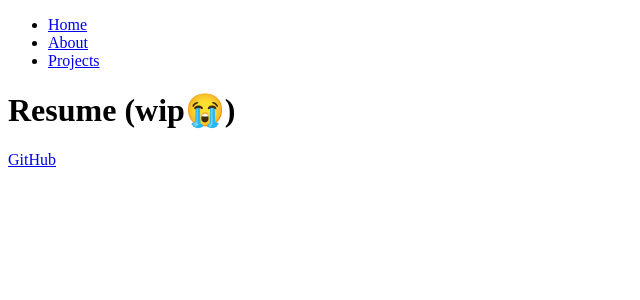
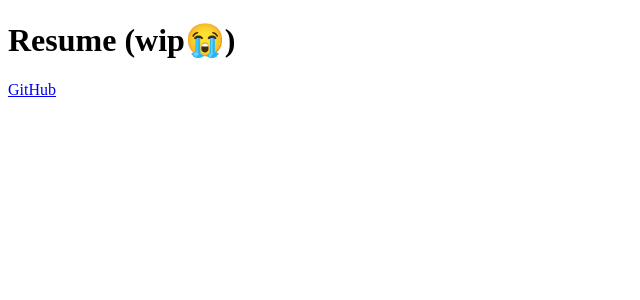
Before and after one commit to waleedlugod/waleedlugod, a React (Create React App) app: page / in a window 1280 px wide. Shown: the top 300 px of the page, without its empty margins (0-640 px from the left). Built offline with nearby package versions, Linux system fonts and the light colour scheme.

Commit message:
routes too advanced, will add later

```diff
--- a/src/App.jsx
+++ b/src/App.jsx
@@ -1,19 +1,7 @@
-import { BrowserRouter, Routes, Route } from "react-router-dom";
-import Navigation from "./components/Navigation.jsx";
 import { About, Home, Projects } from "./pages/index";
 
 function App() {
-	return (
-		<BrowserRouter>
-			<Routes>
-				<Route exact path="/" element={<Navigation />}>
-					<Route exact path="/" element={<Home />}></Route>
-					<Route exact path="/about" element={<About />}></Route>
-					<Route exact path="/projects" element={<Projects />}></Route>
-				</Route>
-			</Routes>
-		</BrowserRouter>
-	);
+	return <Home />;
 }
 
 export default App;
--- a/src/components/Navigation.jsx
+++ /dev/null
@@ -1,22 +0,0 @@
-import {Outlet, Link} from "react-router-dom"
-
-function Navigation() {
-  return (
-    <>
-        <ul>
-            <li>
-                <Link to="/">Home</Link>
-            </li>
-            <li>
-                <Link to="/about">About</Link>
-            </li>
-            <li>
-                <Link to="/projects">Projects</Link>
-            </li>
-        </ul>
-        <Outlet />
-    </>
-  )
-}
-
-export default Navigation
```
